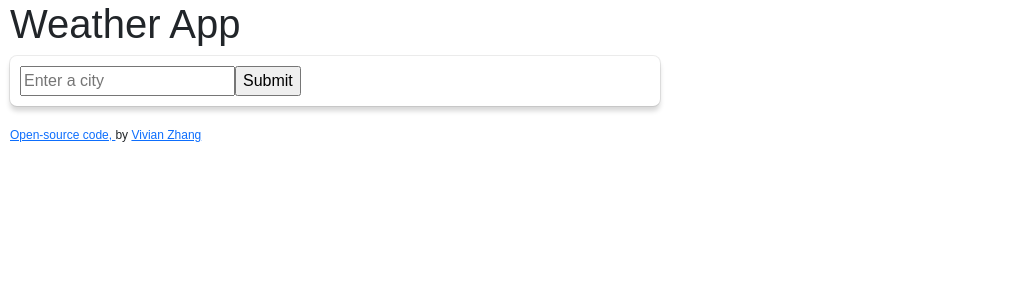
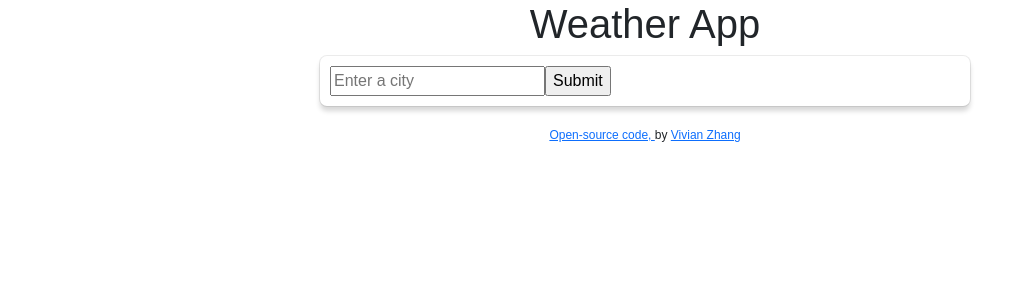
Before and after one commit to vvynz/weather-react-app, a React (Create React App) app: page / in a window 1280 px wide. Shown: the top 300 px of the page, without its empty margins (0-1025 px from the left). Built offline with nearby package versions, Linux system fonts and the light colour scheme.

Commit message:
Minor styling updates

```diff
--- a/src/App.css
+++ b/src/App.css
@@ -5,6 +5,8 @@
 }
 
 .App-body {
+  display: block;
+  margin: auto;
   box-shadow: 0 5px 5px 0 rgb(0 0 0 / 16%), 0 0 0 1px rgb(0 0 0 / 8%);
   max-width: 650px;
   border-radius: 7px;
@@ -12,6 +14,7 @@
 }
 
 footer {
+  text-align: center;
   margin-top: 20px;
   font-size: 12px;
 }
--- a/src/App.js
+++ b/src/App.js
@@ -6,7 +6,7 @@ function App() {
   return (
     <div className="App">
       <header className="App-header">
-        <h1>Weather App</h1>
+        <h1 className="text-center">Weather App</h1>
       </header>
       <div className="App-body">
       <SearchEngine />
```
